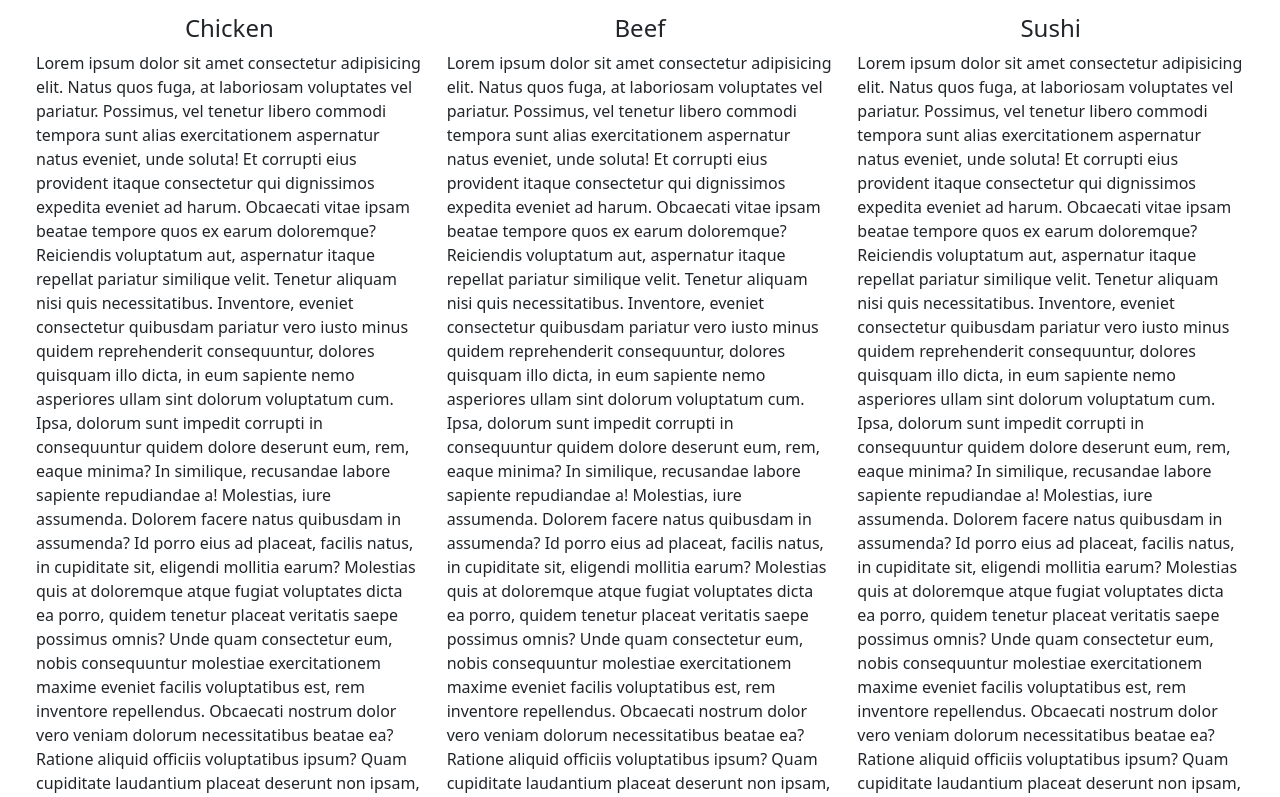
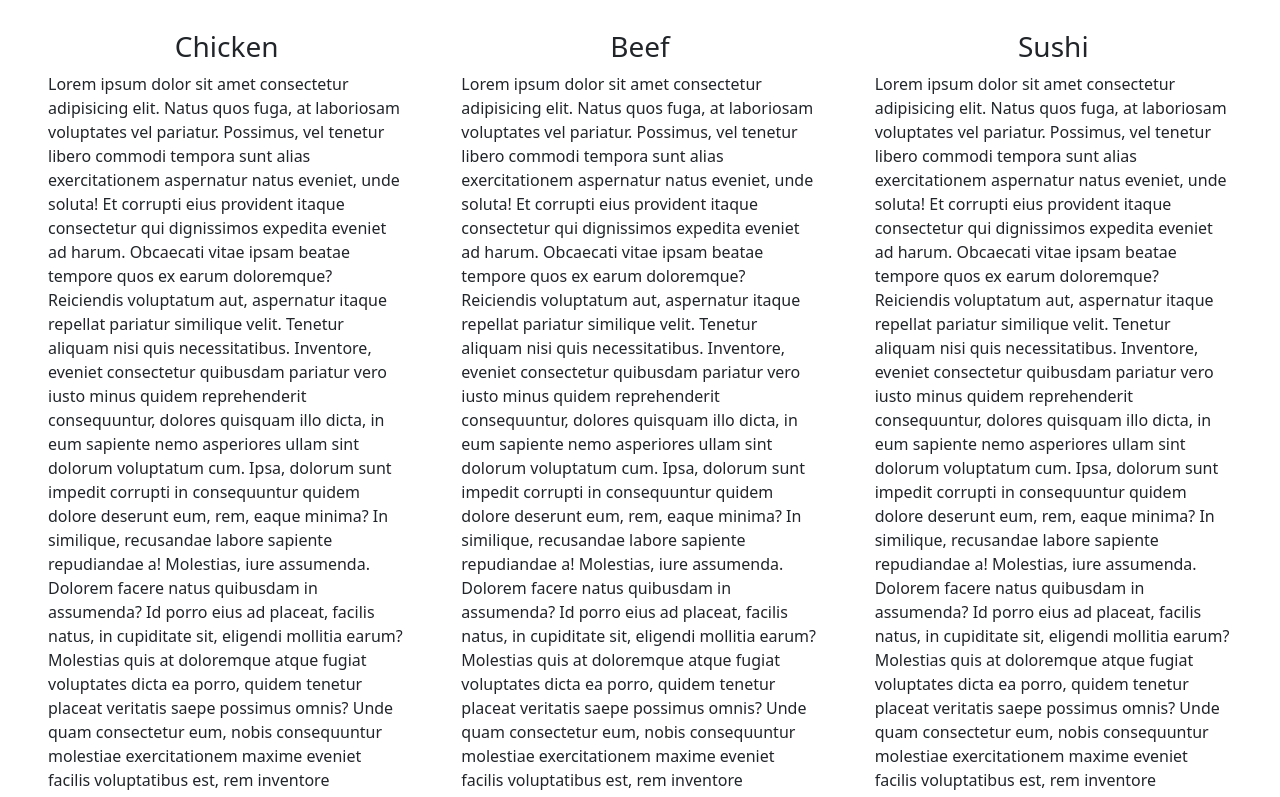
Before and after one commit to samer-alsalib/coursera_coding-the-static-restaurant-site, a plain HTML site: page index.html in a window 1280 px wide. Shown: the part 136-933 px from the top of the page. Drawn offline with Linux system fonts and the light colour scheme.

Commit message:
Add files via upload

```diff
--- a/index.html
+++ b/index.html
@@ -5,7 +5,7 @@
         <meta name="viewport" content="width=device-width, initial-scale=1.0">
         <link rel="stylesheet" href="css/bootstrap-5.3.8-dist/bootstrap-5.3.8-dist/css/bootstrap.min.css">
         <link rel="stylesheet" href="css/bootstrap-5.3.8-dist/bootstrap-5.3.8-dist/css/style.css">
-        <title>Document</title>
+        <title>Food, LLC</title>
     </head>
     <body>
         <main>
@@ -30,13 +30,14 @@
                     </div>
                 </div>
             </nav>
-            <article class="mt-4">
-                <h2 class="text-center" id="our-menu">Our Menu</h2>
+            <article class="my-2">
+                <h2 class="text-center my-4" id="our-menu">Our Menu</h2>
 
                 <div class="container-fluid">
-                    <div class="row p-4">
-                        <div class="col-xl-4 col-lg-6" id="chicken-section">
-                            <h4 class="text-center">Chicken</h4>
+                    <div class="row m-2">
+                        <div class="col-md-4 col-sm-6 col-xs-12" id="chicken-section">
+                            <div class="sections my-2 p-3">
+                                <h3 class="text-center">Chicken</h3>
                                 <p>Lorem ipsum dolor sit amet consectetur adipisicing elit. Natus quos fuga, at laboriosam voluptates vel pariatur. Possimus, vel tenetur libero commodi tempora sunt alias exercitationem aspernatur natus eveniet, unde soluta!
                                 Et corrupti eius provident itaque consectetur qui dignissimos expedita eveniet ad harum. Obcaecati vitae ipsam beatae tempore quos ex earum doloremque? Reiciendis voluptatum aut, aspernatur itaque repellat pariatur similique velit.
                                 Tenetur aliquam nisi quis necessitatibus. Inventore, eveniet consectetur quibusdam pariatur vero iusto minus quidem reprehenderit consequuntur, dolores quisquam illo dicta, in eum sapiente nemo asperiores ullam sint dolorum voluptatum cum.
@@ -78,8 +79,11 @@
                                 Voluptas tempore temporibus optio ea unde nobis molestias illo vero neque est dignissimos illum aperiam sunt ex nisi dolorum quo, ducimus deserunt enim, sint voluptatem facilis, aspernatur quas! Dolorum, facilis!
                                 Unde quidem fuga, quaerat porro commodi pariatur. Qui optio fugiat commodi placeat temporibus velit harum necessitatibus eos! Error, quisquam omnis, facilis repudiandae explicabo alias nesciunt voluptatibus doloribus mollitia saepe assumenda. <a href="#our-menu">Back to Top</a></p>
                             </div>
-                        <div class="col-xl-4 col-lg-6" id="beef-section">
-                            <h4 class="text-center">Beef</h4>
+                        </div>
+
+                        <div class="col-md-4 col-sm-6 col-xs-12" id="beef-section">
+                            <div class="sections my-2 p-3">
+                                <h3 class="text-center">Beef</h3>
                                 <p>Lorem ipsum dolor sit amet consectetur adipisicing elit. Natus quos fuga, at laboriosam voluptates vel pariatur. Possimus, vel tenetur libero commodi tempora sunt alias exercitationem aspernatur natus eveniet, unde soluta!
                                 Et corrupti eius provident itaque consectetur qui dignissimos expedita eveniet ad harum. Obcaecati vitae ipsam beatae tempore quos ex earum doloremque? Reiciendis voluptatum aut, aspernatur itaque repellat pariatur similique velit.
                                 Tenetur aliquam nisi quis necessitatibus. Inventore, eveniet consectetur quibusdam pariatur vero iusto minus quidem reprehenderit consequuntur, dolores quisquam illo dicta, in eum sapiente nemo asperiores ullam sint dolorum voluptatum cum.
@@ -121,8 +125,11 @@
                                 Voluptas tempore temporibus optio ea unde nobis molestias illo vero neque est dignissimos illum aperiam sunt ex nisi dolorum quo, ducimus deserunt enim, sint voluptatem facilis, aspernatur quas! Dolorum, facilis!
                                 Unde quidem fuga, quaerat porro commodi pariatur. Qui optio fugiat commodi placeat temporibus velit harum necessitatibus eos! Error, quisquam omnis, facilis repudiandae explicabo alias nesciunt voluptatibus doloribus mollitia saepe assumenda. <a href="#our-menu">Back to Top</a></p>
                             </div>
-                        <div class="col-xl-4 col-lg-6" id="sushi-section">
-                            <h4 class="text-center">Sushi</h4>
+                        </div>
+
+                        <div class="col-md-4 col-sm-12 col-xs-12" id="sushi-section">
+                            <div class="sections my-2 p-3">
+                                <h3 class="text-center">Sushi</h3>
                                 <p>Lorem ipsum dolor sit amet consectetur adipisicing elit. Natus quos fuga, at laboriosam voluptates vel pariatur. Possimus, vel tenetur libero commodi tempora sunt alias exercitationem aspernatur natus eveniet, unde soluta!
                                 Et corrupti eius provident itaque consectetur qui dignissimos expedita eveniet ad harum. Obcaecati vitae ipsam beatae tempore quos ex earum doloremque? Reiciendis voluptatum aut, aspernatur itaque repellat pariatur similique velit.
                                 Tenetur aliquam nisi quis necessitatibus. Inventore, eveniet consectetur quibusdam pariatur vero iusto minus quidem reprehenderit consequuntur, dolores quisquam illo dicta, in eum sapiente nemo asperiores ullam sint dolorum voluptatum cum.
@@ -166,6 +173,7 @@
                             </div>
                         </div>
                     </div>
+                </div>
             </article>
         </main>
 
```
Lines whose indentation alone changed are shown as unchanged.
